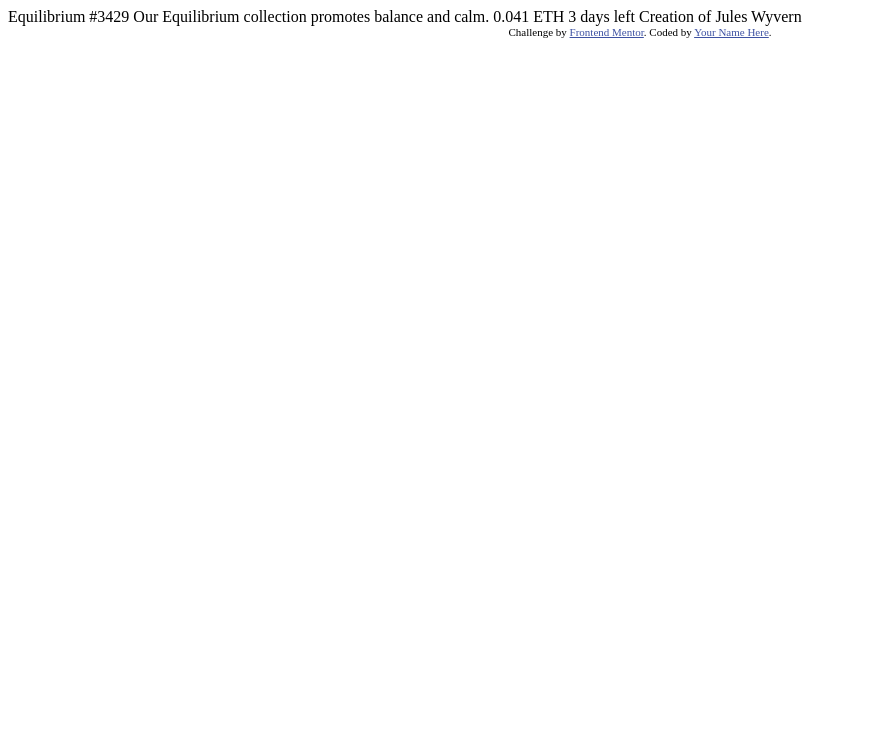
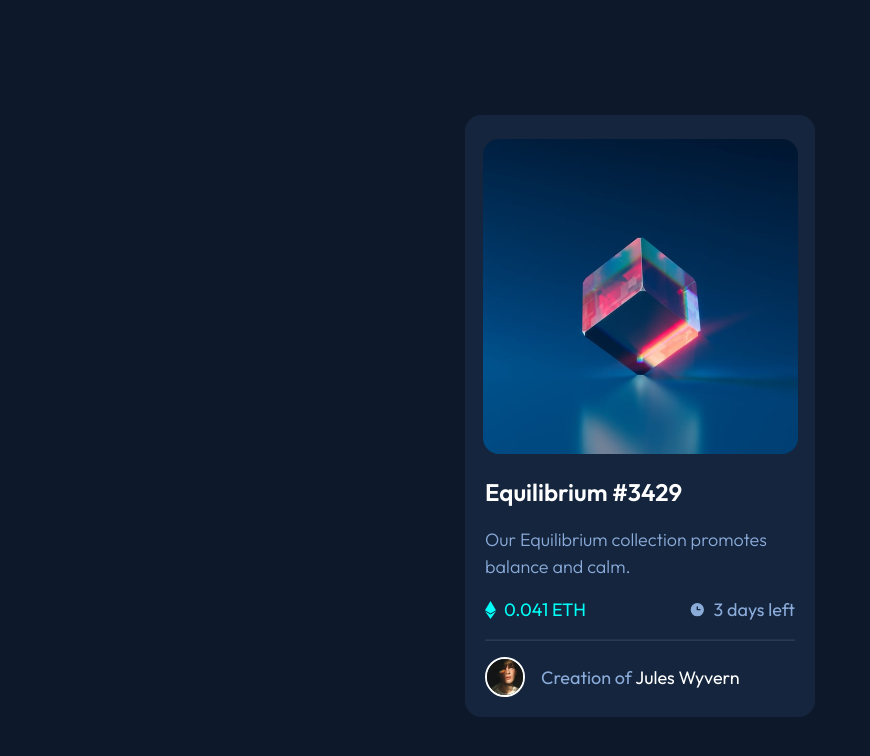
Before and after one commit to webdevhill/nft-preview-card-component, a plain HTML site: page index.html in a window 1280 px wide. Shown: the whole page, without its empty margins (0-870 px from the left). Drawn offline with Linux system fonts and the light colour scheme.

Commit message:
imitial commit

```diff
--- a/index.html
+++ b/index.html
@@ -2,32 +2,48 @@
 <html lang="en">
 <head>
   <meta charset="UTF-8">
-  <meta name="viewport" content="width=device-width, initial-scale=1.0"> <!-- displays site properly based on user's device -->
-
+  <meta name="viewport" content="width=device-width, initial-scale=1.0">
   <link rel="icon" type="image/png" sizes="32x32" href="./images/favicon-32x32.png">
-
   <title>Frontend Mentor | NFT preview card component</title>
-
-  <!-- Feel free to remove these styles or customise in your own stylesheet 👍 -->
-  <style>
-    .attribution { font-size: 11px; text-align: center; }
-    .attribution a { color: hsl(228, 45%, 44%); }
-  </style>
+  <link rel="preconnect" href="https://fonts.gstatic.com" crossorigin>
+  <link href="https://fonts.googleapis.com/css2?family=Outfit:wght@300;400;600&display=swap" rel="stylesheet">
+  <link rel="stylesheet" href="style.css"><link rel="preconnect" href="https://fonts.googleapis.com">
 </head>
 <body>
-
-  Equilibrium #3429
-
-  Our Equilibrium collection promotes balance and calm.
-
-  0.041 ETH
-  3 days left
-
-  Creation of Jules Wyvern
-
-  <div class="attribution">
-    Challenge by <a href="https://www.frontendmentor.io?ref=challenge" target="_blank">Frontend Mentor</a>.
-    Coded by <a href="#">Your Name Here</a>.
-  </div>
+  <main>
+    <article class="product">
+      <div class="product__content">
+        <picture class="product__img--main">
+          <img src="./images/image-equilibrium.jpg" alt="Equilibrium logo">
+          <div class="hover-img"><img src="./images/icon-view.svg" alt="icon view"></div>
+          <!-- <img src="./images/icon-view.svg" alt="icon view"> -->
+        </picture>
+      <div class="product__copy">
+          <h1 class="product__header--title"> Equilibrium #3429</h1>
+          <p class="product__header--tag-line">Our Equilibrium collection promotes balance and calm.</p>
+        <ul class="flex-group">
+          <li class="flex-item">
+            <img class="flex-icon" src="/images/icon-ethereum.svg" alt="ethereium logo">
+            <p class="product__price"> 0.041 ETH</p>
+          </li>
+          <li class="flex-item">
+            <img  class="flex-icon"  src="./images/icon-clock.svg" alt="clock">
+            <p class="product__timer">3 days left</p>
+          </li>
+        </ul>
+        <hr>
+        <footer class="product__footer flex-group">
+          <picture class="product__footer--avatar">
+            <img src="./images/image-avatar.png" alt="avater">
+          </picture>
+          <p class="product__footer--credit">
+            <span class="product__footer--soft-blue">Creation of</span>
+            <span class="product__footer--white"> Jules Wyvern</span>
+          </p>
+        </footer>
+      </div>
+      </div>
+    </article>
+  </main>
 </body>
 </html>
--- /dev/null
+++ b/style.css
@@ -0,0 +1,212 @@
+/*
+  Josh's Custom CSS Reset
+  https://www.joshwcomeau.com/css/custom-css-reset/
+*/
+
+/*
+  1. Use a more-intuitive box-sizing model.
+*/
+*, *::before, *::after {
+    box-sizing: border-box;
+}
+/*
+2. Remove default margin
+*/
+* {
+    margin: 0;
+}
+/*
+Typographic tweaks!
+3. Add accessible line-height
+4. Improve text rendering
+*/
+body {
+    line-height: 1.5;              /* The WCAG criteria states that line-height should be at least 1.5.*/
+    -webkit-font-smoothing: antialiased;
+}
+/*
+5. Improve media defaults
+*/
+img, picture, video, canvas, svg {
+    display: block;
+    max-width: 100%;
+}
+/*
+6. Remove built-in form typography styles
+*/
+input, button, textarea, select {
+    font: inherit;
+}
+/*
+7. Avoid text overflows
+*/
+p, h1, h2, h3, h4, h5, h6 {
+    overflow-wrap: break-word;
+}
+/*
+8. Create a root stacking context
+*/
+#root, #__next {
+    isolation: isolate;
+}
+
+:root{
+    --clr-primary-400: hsl(178, 100%, 50%);
+    --clr-primary-200: hsl(215, 51%, 70%);
+
+    --clr-neutral-900: hsl(217, 54%, 11%);
+    --clr-neutral-600: hsl(216, 50%, 16%);
+    --clr-neutral-200: hsl(215, 32%, 27%);
+    --clr-neutral-100: hsl(0, 0%, 100%);
+
+    --ff-base:  'Outfit', sans-serif;
+
+    --font-size: 1.125rem; /* (paragraph) */
+
+    --fw-light: 300;
+    --fw-regular: 400;
+    --fw-bold: 600;
+}
+
+/* General Styling */
+
+body {
+    font-family: var(--ff-base);
+    font-size: var(--font-size);
+    font-weight: var(--fw-regular);
+    background-color: var(--clr-neutral-900);
+    display: grid;
+    place-content: center;
+    min-height: 100vh;
+    /* max-width: 375px; */
+    margin: 1.5rem;
+}
+
+/* utilities */
+.flex-group {
+    display: flex;
+    align-items: center;
+    justify-content: space-between;
+    gap: 1rem;
+    padding: 0;
+}
+
+.flex-item {
+    display: flex;
+    align-items: center;
+}
+
+.flex-icon {
+    padding-right: .5rem;
+}
+
+.product {
+    --content-padding: 1.25rem;
+    --content-spacing: 1rem;
+    background-color: var(--clr-neutral-600);
+    border-radius: 1rem;
+    overflow: hidden;
+    margin-bottom: 3rem;
+}
+
+/* Individual Elememts */
+
+.product__img--main {
+    max-width: 90%;
+    margin: 1.5rem auto 0;
+    border-radius: 1rem;
+    overflow: hidden;
+    position: relative;
+}
+
+.product__img--main div {
+    position: absolute;
+    top: 0;
+    background-color: hsla(178, 100%, 50%, 0.6);
+    width: 100%;
+    height: 100% ;
+    z-index: 999;
+    opacity: 0;
+    transition: opacity 1s ease-in-out;
+}
+
+.product__img--main div img {
+    position: absolute;
+    left: 50%;
+    top: 50%;
+    transform: translate(-50%, -50%);
+}
+
+.product__img--main div:hover {
+    opacity: 1;
+    cursor: pointer;
+}
+
+
+.product__copy {
+    padding: var(--content-padding);
+    display: grid;
+    gap: var(--content-spacing);
+}
+
+.product__header--title {
+    color: var(--clr-neutral-100);
+    font-size: 1.5rem;
+    font-weight: var(--fw-bold);
+
+}
+
+.product__header--title:hover,
+.product__footer--white:hover {
+    color: var(--clr-primary-400);
+    cursor: pointer;
+    transition: opacity 10s ease-in-out;
+}
+
+.product__header--tag-line {
+    color: var(--clr-primary-200);
+    font-weight: var(--fw-light);
+}
+
+ul {
+    list-style-type: none;
+}
+
+.product__price {
+    color: var(--clr-primary-400);
+}
+
+.product__timer {
+    color: var(--clr-primary-200);
+}
+
+hr {
+    color: var(--clr-neutral-200);
+    opacity: 0.1;
+}
+
+.product__footer {
+    justify-content: flex-start;
+    font-size: var(--font-size);
+}
+
+.product__footer--avatar {
+    max-width: 2.5rem;
+    border: 2px solid var(--clr-neutral-100);
+    border-radius: 50%;
+}
+
+.product__footer--soft-blue {
+    color: var(--clr-primary-200);
+}
+
+.product__footer--white {
+    color: var(--clr-neutral-100);
+}
+
+@media (min-width: 376px) {
+    .product {
+      max-width: 350px;
+      margin: 0 auto 1rem;
+    }
+  }
```
